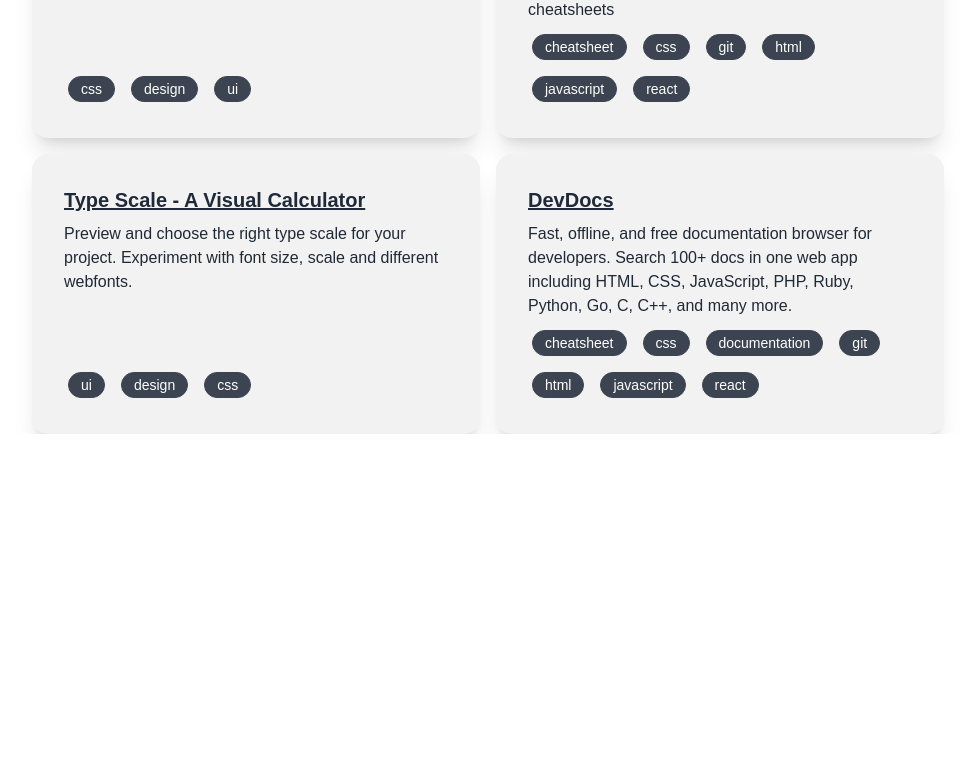
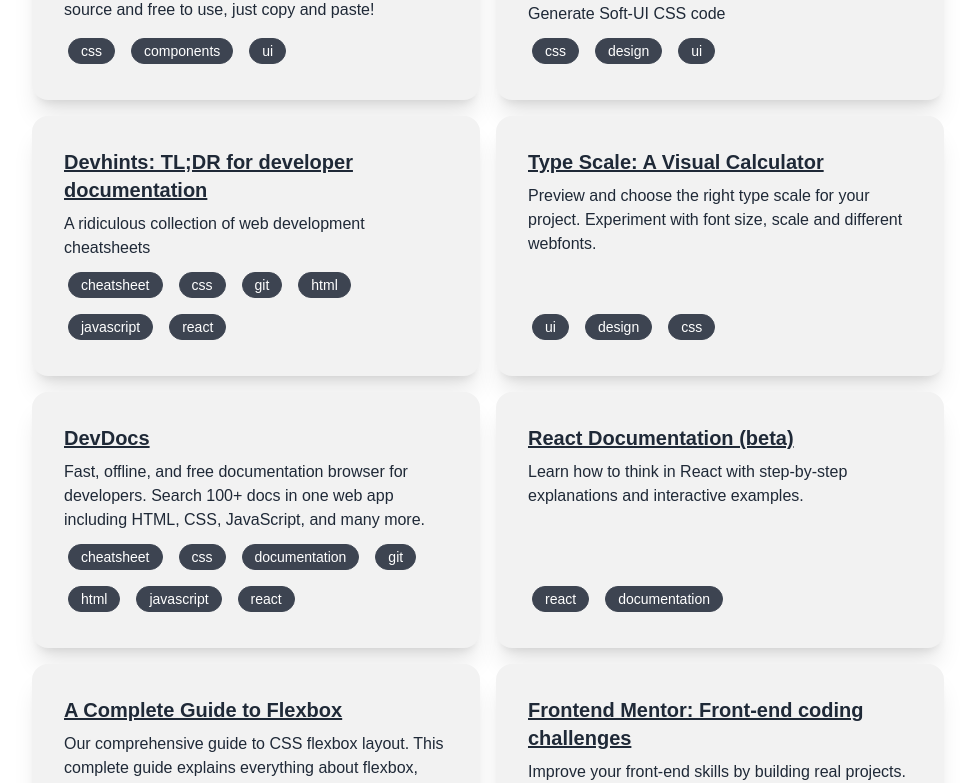
Before and after one commit to robertmcabee/Front-End-Resources, a Next.js app: page / in a window 1280 px wide. Shown: the part 2000-2783 px from the top of the page, without its empty margins (160-1135 px from the left). Before the commit the page ends 2434 px from the top, so only its background shows below. Built offline with nearby package versions, Linux system fonts and the light colour scheme; a web font is replaced by a local one.

Commit message:
add additonal resources

```diff
--- a/data/resources.ts
+++ b/data/resources.ts
@@ -13,7 +13,7 @@
     url: "https://css-tricks.com/",
     description: "CSS-Tricks is a website about websites.",
     tags: ["css"],
-    starred: false,
+    starred: true,
   },
   {
     id: 2,
@@ -21,12 +21,12 @@
     url: "https://developer.mozilla.org/en-US/docs/Web/JavaScript/Guide/Regular_Expressions/Cheatsheet",
     description:
       "This page provides an overall cheat sheet of all the capabilities of RegExp syntax by aggregating the content of the articles in the RegExp guide.",
-    tags: ["regex", "javascript"],
+    tags: ["regex", "javascript", "cheatsheet"],
     starred: false,
   },
   {
     id: 3,
-    name: "Boxicons : Premium web friendly icons for free",
+    name: "Boxicons: Premium web friendly icons for free",
     url: "https://boxicons.com/",
     description:
       "Boxicons is a free collection of carefully crafted open source icons. Designed on a 24px grid with the material guidelines",
@@ -35,7 +35,7 @@
   },
   {
     id: 4,
-    name: "Iconoir | SVG Icons Library",
+    name: "Iconoir: SVG Icons Library",
     url: "https://iconoir.com/",
     description: "The Simple and Definitive hand-crafted SVG Icons Library.",
     tags: ["icons", "svg", "ui"],
@@ -56,16 +56,25 @@
     url: "https://tablericons.com/",
     description: "800+ Highly customizable & free SVG icons.",
     tags: ["icons", "svg", "ui"],
+    starred: true,
+  },
+  {
+    id: 7,
+    name: "JavaScript Key Code Event Tool",
+    url: "https://www.toptal.com/developers/keycode",
+    description:
+      "Allows users to press any key and instantly get the JavaScript Key or Key Code KeyboardEvent. ",
+    tags: ["javascript"],
     starred: false,
   },
   {
-    id: 7,
-    name: "RegExr: Learn, Build, & Test RegEx",
-    url: "https://regexr.com/",
+    id: 8,
+    name: "Front-End Checklist - Your best Front-End Tool",
+    url: "https://frontendchecklist.io/",
     description:
-      "RegExr is an online tool to learn, build, & test Regular Expressions (RegEx / RegExp).",
-    tags: ["regex", "javascript"],
-    starred: true,
+      "Perfect for modern websites and meticulous developers! Follow the rules and deliver the best of your work in a generated report!",
+    tags: ["optimization", "security", "advanced"],
+    starred: false,
   },
   {
     id: 9,
@@ -85,7 +94,7 @@
   },
   {
     id: 11,
-    name: "CSS Reference | Codrops",
+    name: "Codrops: CSS Reference",
     url: "https://tympanus.net/codrops/css_reference/",
     description:
       "An extensive CSS reference with all the important CSS properties and info to learn CSS from the basics.",
@@ -136,7 +145,7 @@
   },
   {
     id: 17,
-    name: "Devhints — TL;DR for developer documentation",
+    name: "Devhints: TL;DR for developer documentation",
     url: "https://devhints.io/",
     description: "A ridiculous collection of web development cheatsheets",
     tags: ["cheatsheet", "css", "git", "html", "javascript", "react"],
@@ -144,7 +153,7 @@
   },
   {
     id: 18,
-    name: "Type Scale - A Visual Calculator",
+    name: "Type Scale: A Visual Calculator",
     url: "https://type-scale.com/",
     description:
       "Preview and choose the right type scale for your project. Experiment with font size, scale and different webfonts.",
@@ -156,7 +165,7 @@
     name: "DevDocs",
     url: "https://devdocs.io/",
     description:
-      "Fast, offline, and free documentation browser for developers. Search 100+ docs in one web app including HTML, CSS, JavaScript, PHP, Ruby, Python, Go, C, C++, and many more.",
+      "Fast, offline, and free documentation browser for developers. Search 100+ docs in one web app including HTML, CSS, JavaScript, and many more.",
     tags: [
       "cheatsheet",
       "css",
@@ -168,6 +177,114 @@
     ],
     starred: false,
   },
+  {
+    id: 20,
+    name: "React Documentation (beta)",
+    url: "https://beta.reactjs.org/learn",
+    description:
+      "Learn how to think in React with step-by-step explanations and interactive examples.",
+    tags: ["react", "documentation"],
+    starred: true,
+  },
+  {
+    id: 21,
+    name: "A Complete Guide to Flexbox",
+    url: "https://css-tricks.com/snippets/css/a-guide-to-flexbox/",
+    description:
+      "Our comprehensive guide to CSS flexbox layout. This complete guide explains everything about flexbox, focusing on all the different possible properties for the parent element and the child elements.",
+    tags: ["css", "flexbox"],
+    starred: true,
+  },
+  {
+    id: 22,
+    name: "Frontend Mentor: Front-end coding challenges",
+    url: "https://www.frontendmentor.io",
+    description:
+      "Improve your front-end skills by building real projects. Solve real-world HTML, CSS and JavaScript challenges whilst working to professional designs.",
+    tags: ["css", "html"],
+    starred: false,
+  },
+  {
+    id: 23,
+    name: "Codewars: Achieve Mastery Through Challenge",
+    url: "https://www.codewars.com/",
+    description:
+      "Improve your development skills by training with your peers on code kata that continuously challenge and push your coding practice.",
+    tags: ["javascript"],
+    starred: false,
+  },
+  {
+    id: 24,
+    name: "unDraw: Open source illustrations for any idea",
+    url: "https://undraw.co",
+    description:
+      "The design project with open-source illustrations for any idea you can imagine and create. Create beautiful websites, products and applications with your color, for free.",
+    tags: ["images", "svg"],
+    starred: false,
+  },
+  {
+    id: 25,
+    name: "Unsplash: Beautiful Free Images & Pictures",
+    url: "https://unsplash.com",
+    description:
+      "Beautiful, free images and photos that you can download and use for any project. Better than any royalty free or stock photos.",
+    tags: ["images"],
+    starred: false,
+  },
+  {
+    id: 26,
+    name: "Pexels: Free Stock Photos & Copyright Free Pictures",
+    url: "https://www.pexels.com",
+    description:
+      "Free stock photos & videos you can use everywhere. Browse millions of high-quality royalty free stock images & copyright free pictures. No attribution required.",
+    tags: ["images"],
+    starred: false,
+  },
+  {
+    id: 27,
+    name: "Amp What: Discover Unicode & Character Entities",
+    url: "https://www.amp-what.com",
+    description:
+      "Fast lookup and reference for HTML entities and Unicode characters. Hex or decimal code for punctuation marks, mathematical symbols, icons and more.",
+    tags: ["html"],
+    starred: false,
+  },
+  {
+    id: 28,
+    name: "You Might Not Need Lodash",
+    url: "https://youmightnotneed.com/lodash/",
+    description:
+      "The most comprehensive unit tested collection of lodash methods implemented in vanilla js",
+    tags: ["javascript"],
+    starred: false,
+  },
+  {
+    id: 29,
+    name: "Git Cheatsheet",
+    url: "http://ndpsoftware.com/git-cheatsheet.html#loc=index;",
+    description:
+      "Interactive Git Cheatsheet, categorizing commands based on what they affect.",
+    tags: ["git", "cheatsheet"],
+    starred: false,
+  },
+  {
+    id: 30,
+    name: "RegExr: Learn, Build, & Test RegEx",
+    url: "https://regexr.com/",
+    description:
+      "RegExr is an online tool to learn, build, & test Regular Expressions (RegEx / RegExp).",
+    tags: ["regex", "javascript"],
+    starred: true,
+  },
+  {
+    id: 31,
+    name: "Cross Site Scripting Prevention",
+    url: "https://cheatsheetseries.owasp.org/cheatsheets/Cross_Site_Scripting_Prevention_Cheat_Sheet.html",
+    description:
+      "This cheat sheet provides guidance to prevent XSS vulnerabilities.",
+    tags: ["security", "advanced"],
+    starred: false,
+  },
   // {
   //   id: 000,
   //   name: "IIIIIIIIIIIIIII",
```
